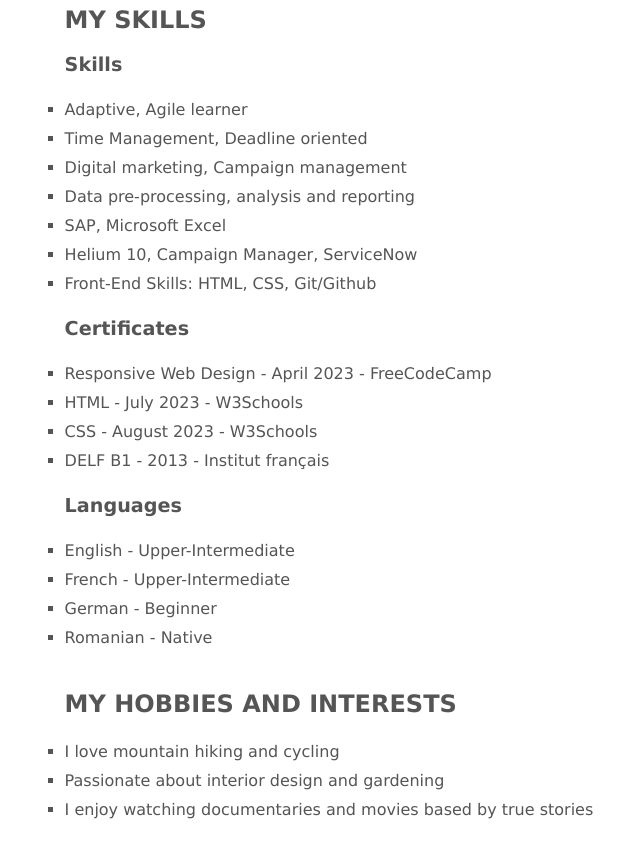
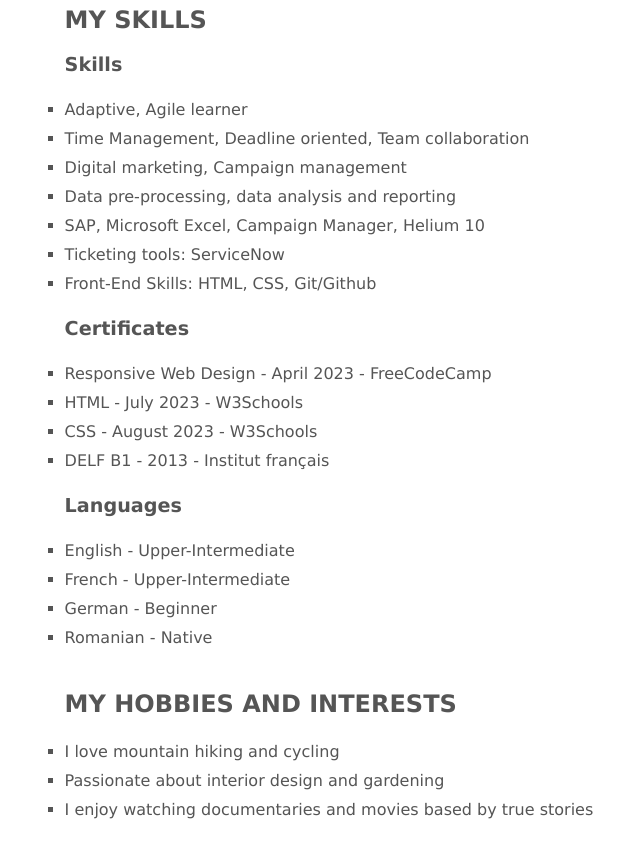
Before and after one commit to itiganas/resume, a website built with Parcel: page index.html in a window 1280 px wide. Shown: the part 3120-3978 px from the top of the page, without its empty margins (429-1069 px from the left). Built offline with nearby package versions, Linux system fonts and the light colour scheme.

Commit message:
Update index.html

```diff
--- a/index.html
+++ b/index.html
@@ -129,11 +129,11 @@
         <h5>Skills</h5><br>
         <ul>
           <li>Adaptive, Agile learner</li>
-          <li>Time Management, Deadline oriented</li>
+          <li>Time Management, Deadline oriented, Team collaboration</li>
           <li>Digital marketing, Campaign management</li>
-          <li>Data pre-processing, analysis and reporting</li>
-          <li>SAP, Microsoft Excel</li>
-          <li>Helium 10, Campaign Manager, ServiceNow</li>
+          <li>Data pre-processing, data analysis and reporting</li>
+          <li>SAP, Microsoft Excel, Campaign Manager, Helium 10</li>
+          <li>Ticketing tools: ServiceNow</li>
           <li>Front-End Skills: HTML, CSS, Git/Github</li>
         </ul>
         <br>
```
